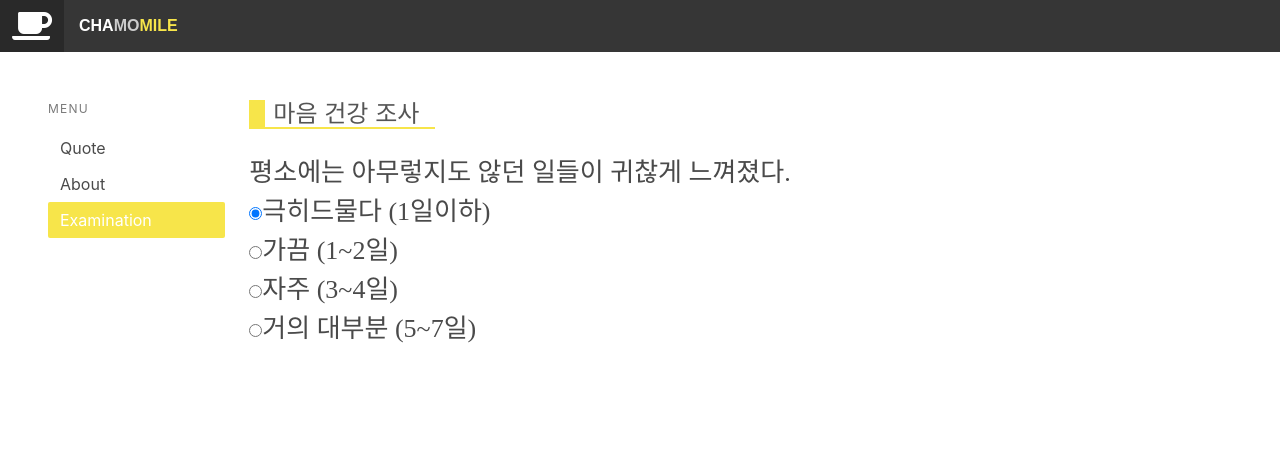
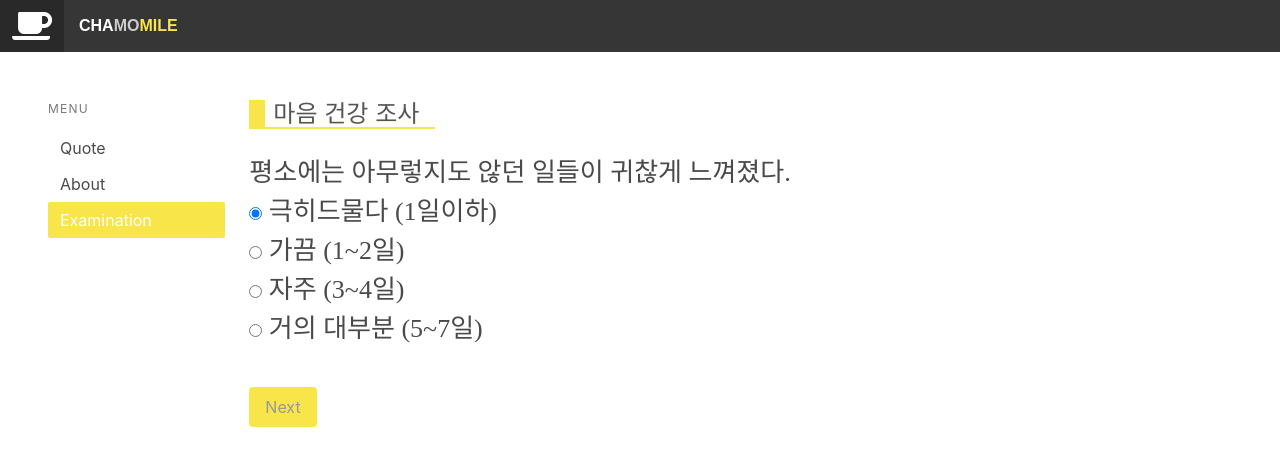
Before and after one commit to TeamChamomile/chamomile, a React (Create React App) app in the folder react-app/: page /examination in a window 1280 px wide. Shown: the top 466 px of the page. Built offline with nearby package versions, Linux system fonts and the light colour scheme; no server answers; a web font is replaced by a local one.

Commit message:
update radio button

```diff
--- a/react-app/src/Examination.js
+++ b/react-app/src/Examination.js
@@ -1,43 +1,27 @@
 import React, { Component } from 'react';
+
 class Examination extends Component {
-    constructor(props) {
-        super(props);
+
+    constructor() {
+        super();
         this.state = {
-            description: `With the right pattern, applications will be more scalable and easier to maintain.
-                If you aspire one day to become a Node.js architect (or maybe you're already one and want to extend your knowledge), this presentation is for you.`,
-            radioGroup: {
-                0: true,
-                1: false,
-                2: false,
-                3: false
-            },
-            checkboxGroup: {
-                node: false,
-                react: true,
-                express: false,
-                mongodb: false
-            },
-            selectedValue: 'node'
-        }
-        // this.onValueChange = this.onValueChange.bind(this);
-        // this.formSubmit = this.formSubmit.bind(this);
-    }
-    handleRadio(event) {
-        let obj = {}
-        obj[event.target.value] = event.target.checked // true
-        this.setState({ radioGroup: obj })
+            name: '0'
+        };
+
+        this.onValChange = this.onValChange.bind(this);
+        this.onSubmitForm = this.onSubmitForm.bind(this);
     }
 
-    // onValueChange(event) {
-    //     this.setState({
-    //         selectedOption: event.target.value
-    //     });
-    // }
+    onValChange = (event) => {
+        this.setState({
+            name: event.target.value
+        });
+    }
 
-    // formSubmit(event) {
-    //     event.preventDefault();
-    //     console.log(this.state.selectedOption)
-    // }
+    onSubmitForm = (event) => {
+        event.preventDefault();
+        console.log(this.state.name);
+    }
 
     render() {
         return (
@@ -45,30 +29,54 @@ class Examination extends Component {
                 <div className="content-title-group not-found">
                     <h2 className="title">마음 건강 조사</h2>
                     <div className="about-chamomile">
+                        <form onSubmit={this.onSubmitForm}>
                             <p> 평소에는 아무렇지도 않던 일들이 귀찮게 느껴졌다. </p>
+                            <div className="radio">
                                 <label>
-                            <input type="radio" name="radioGroup" value='0' checked={this.state.radioGroup[0]} onChange={this.handleRadio} />
-                            극히드물다 (1일이하)
+                                    <input
+                                        type="radio"
+                                        value="0"
+                                        checked={this.state.name === '0'}
+                                        onChange={this.onValChange} />
+                                    <span> 극히드물다 (1일이하)</span>
+                                </label>
+                            </div>
+                            <br />
+
+                            <label>
+                                <input
+                                    type="radio"
+                                    value="1"
+                                    checked={this.state.name === '1'}
+                                    onChange={this.onValChange} />
+                                <span> 가끔 (1~2일)</span>
                             </label>
                             <br />
                             <label>
-                            <input type="radio" name="radioGroup" value='1' checked={this.state.radioGroup[1]} onChange={this.handleRadio} />
-                            가끔 (1~2일)
+                                <input
+                                    type="radio"
+                                    value="2"
+                                    checked={this.state.name === '2'}
+                                    onChange={this.onValChange} />
+                                <span> 자주 (3~4일)</span>
                             </label>
                             <br />
                             <label>
-                            <input type="radio" name="radioGroup" value='2' checked={this.state.radioGroup[2]} onChange={this.handleRadio} />
-                            자주 (3~4일)
+                                <input
+                                    type="radio"
+                                    value="3"
+                                    checked={this.state.name === '3'}
+                                    onChange={this.onValChange} />
+                                <span> 거의 대부분 (5~7일)</span>
                             </label>
                             <br />
-                        <label>
-                            <input type="radio" name="radioGroup" value='3' checked={this.state.radioGroup[3]} onChange={this.handleRadio} />
-                            거의 대부분 (5~7일)
-                        </label>
+                            <br />
+                            <button className="button is-primary modal-yes" type="submit">Next</button>
+                        </form>
                     </div>
                 </div>
             </div>
-        )
+        );
     }
 }
 
```
Lines whose indentation alone changed are shown as unchanged.
